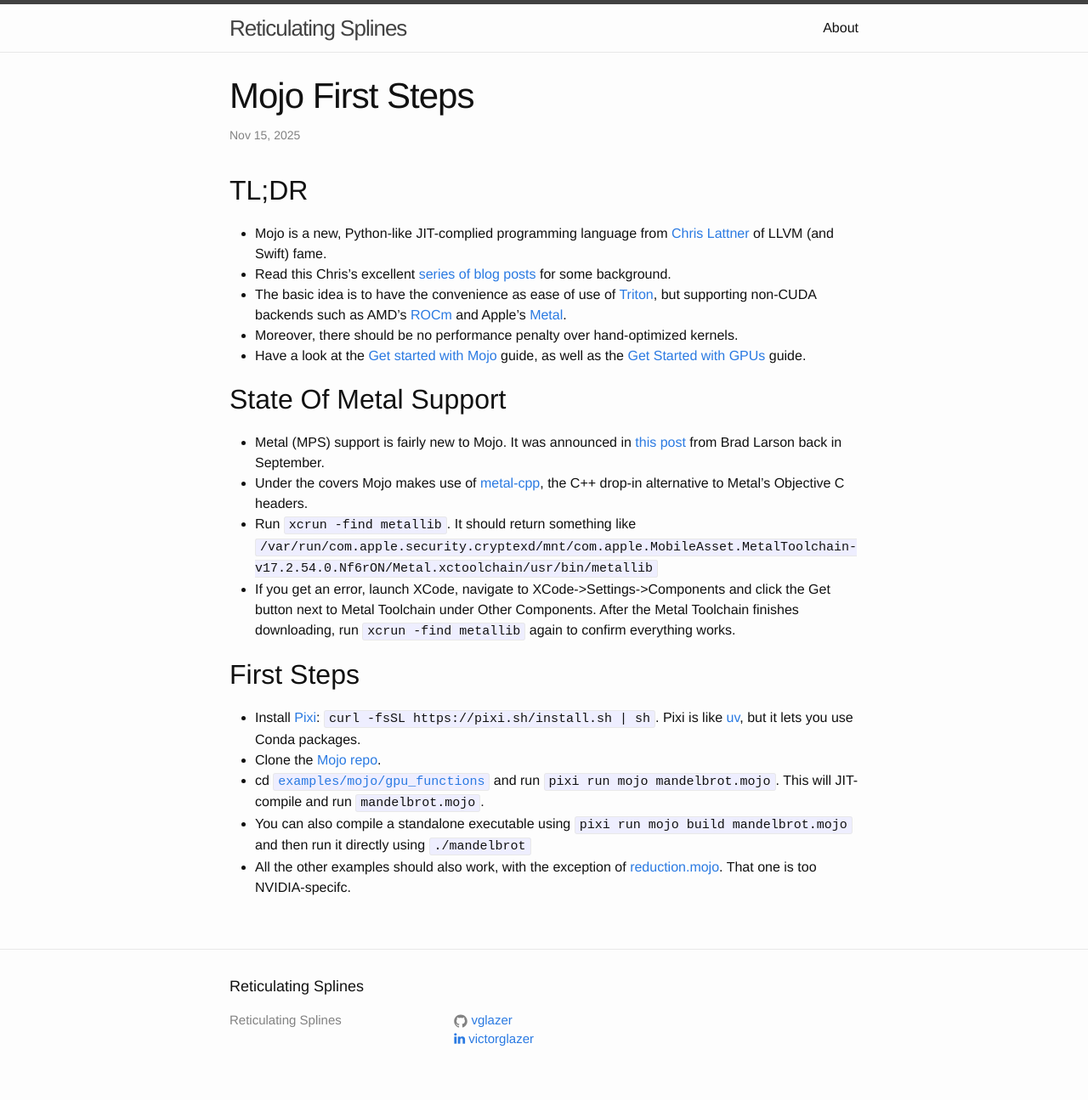
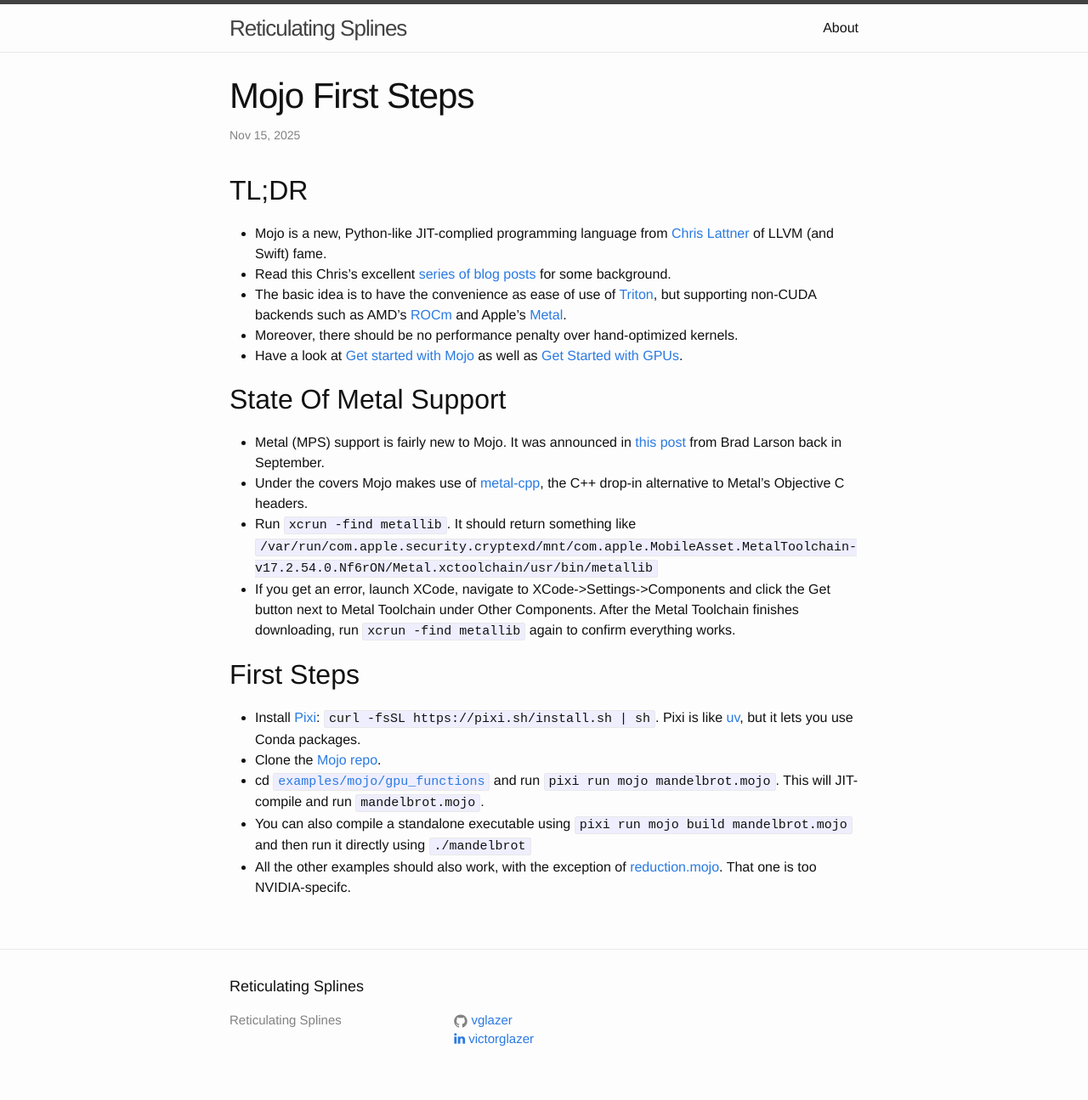
Before and after one commit to vglazer/vglazer.github.io, a Jekyll site: the page built from _posts/2025-11-15-mojo-first-steps.md, in a window 1280 px wide. Shown: the whole page at 85% size. Built offline with Jekyll 4.4.1, drawn with Linux system fonts in a browser that asks for light colours; nearby versions of some CDN libraries.

Commit message:
Typo fix

```diff
--- a/_posts/2025-11-15-mojo-first-steps.md
+++ b/_posts/2025-11-15-mojo-first-steps.md
@@ -12,7 +12,7 @@ categories: Metal Mojo MPS ROCm Triton Python GPUs
 * Read this Chris's excellent [series of blog posts](https://www.modular.com/democratizing-ai-compute) for some background.
 * The basic idea is to have the convenience as ease of use of [Triton](https://openai.com/index/triton/), but supporting non-CUDA backends such as AMD's [ROCm](https://en.wikipedia.org/wiki/ROCm) and Apple's [Metal](https://en.wikipedia.org/wiki/Metal_(API)).
 * Moreover, there should be no performance penalty over hand-optimized kernels.
-* Have a look at the [Get started with Mojo](https://docs.modular.com/mojo/manual/get-started) guide, as well as the [Get Started with GPUs](https://docs.modular.com/mojo/manual/gpu/intro-tutorial) guide.
+* Have a look at [Get started with Mojo](https://docs.modular.com/mojo/manual/get-started) as well as [Get Started with GPUs](https://docs.modular.com/mojo/manual/gpu/intro-tutorial).
 
 ## State Of Metal Support
 
```
